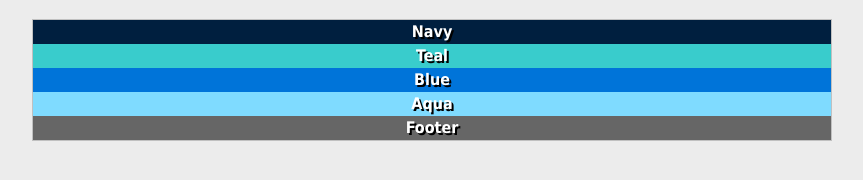
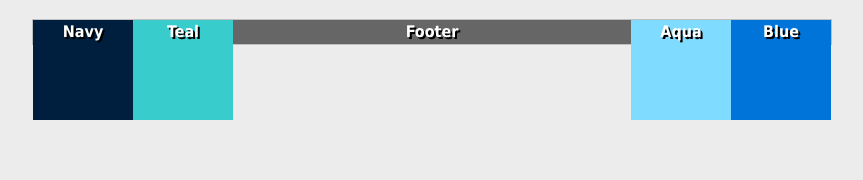
Before and after one commit to rcbarber-creator/ifsc-1310, a plain HTML site: page position-lab/float-2.html in a window 1280 px wide. Shown: the part 148-328 px from the top of the page, without its empty margins (208-1071 px from the left). Drawn offline with Linux system fonts and the light colour scheme.

Commit message:
Float 1 attempt 54

```diff
--- a/position-lab/float-2.html
+++ b/position-lab/float-2.html
@@ -34,18 +34,29 @@
     }
     #navy {
       background-color: #001f3f;
-
+       width: 100px;
+       height: 100px;
+       float: left;
 
     }
     #teal {
       background-color: #39CCCC;
+      width: 100px;
+      height: 100px;
+      float: left;
     }
     #blue {
       background-color: #0074D9;
+      width: 100px;
+      height: 100px;
+      float: right;
 
     }
     #aqua {
       background-color: #7FDBFF;
+      width: 100px;
+      height: 100px;
+      float: right;
 
     }
     #footer {
```
Also changed, not shown: position-lab/float-1.html (+4 -0 lines).
